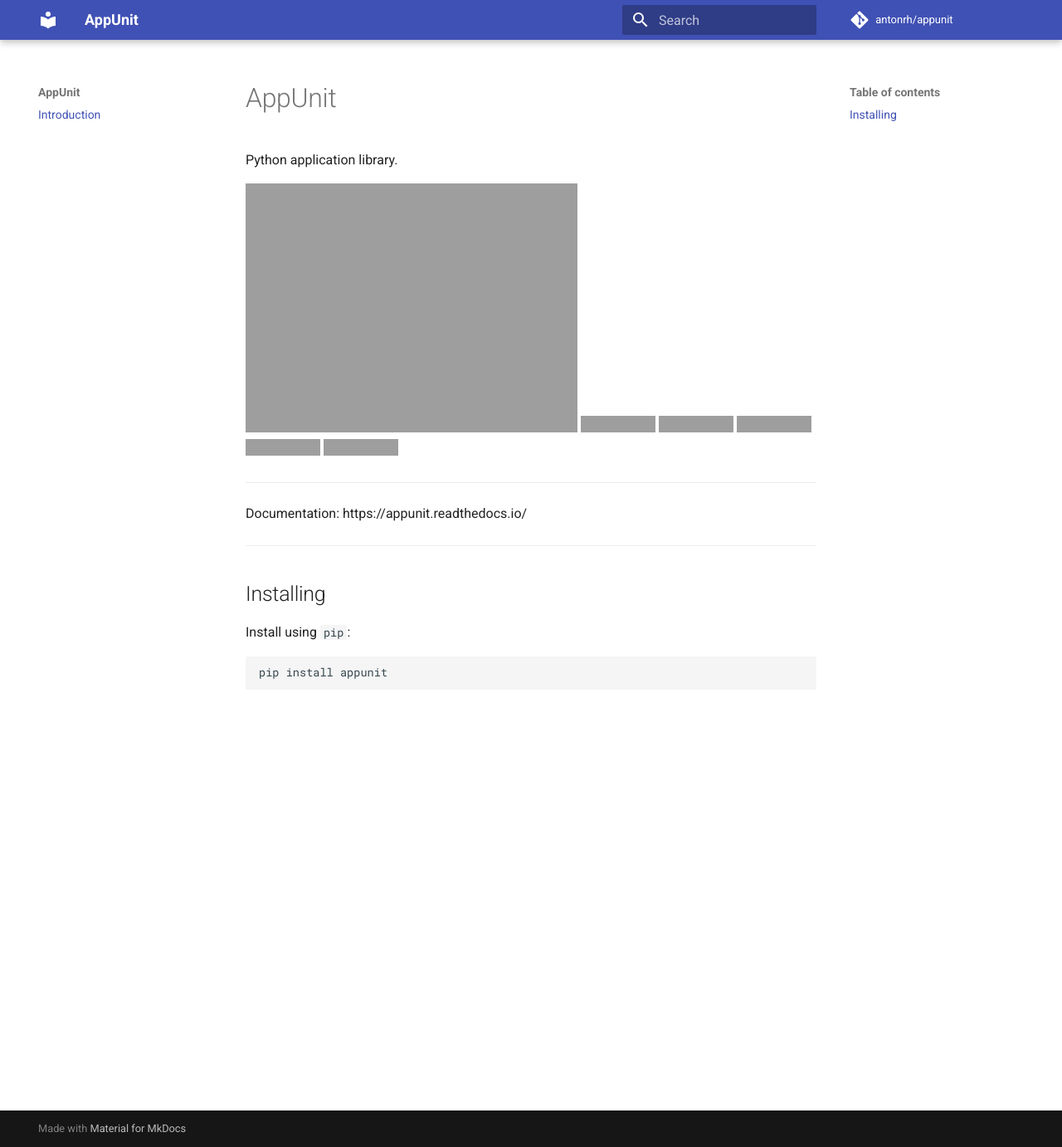
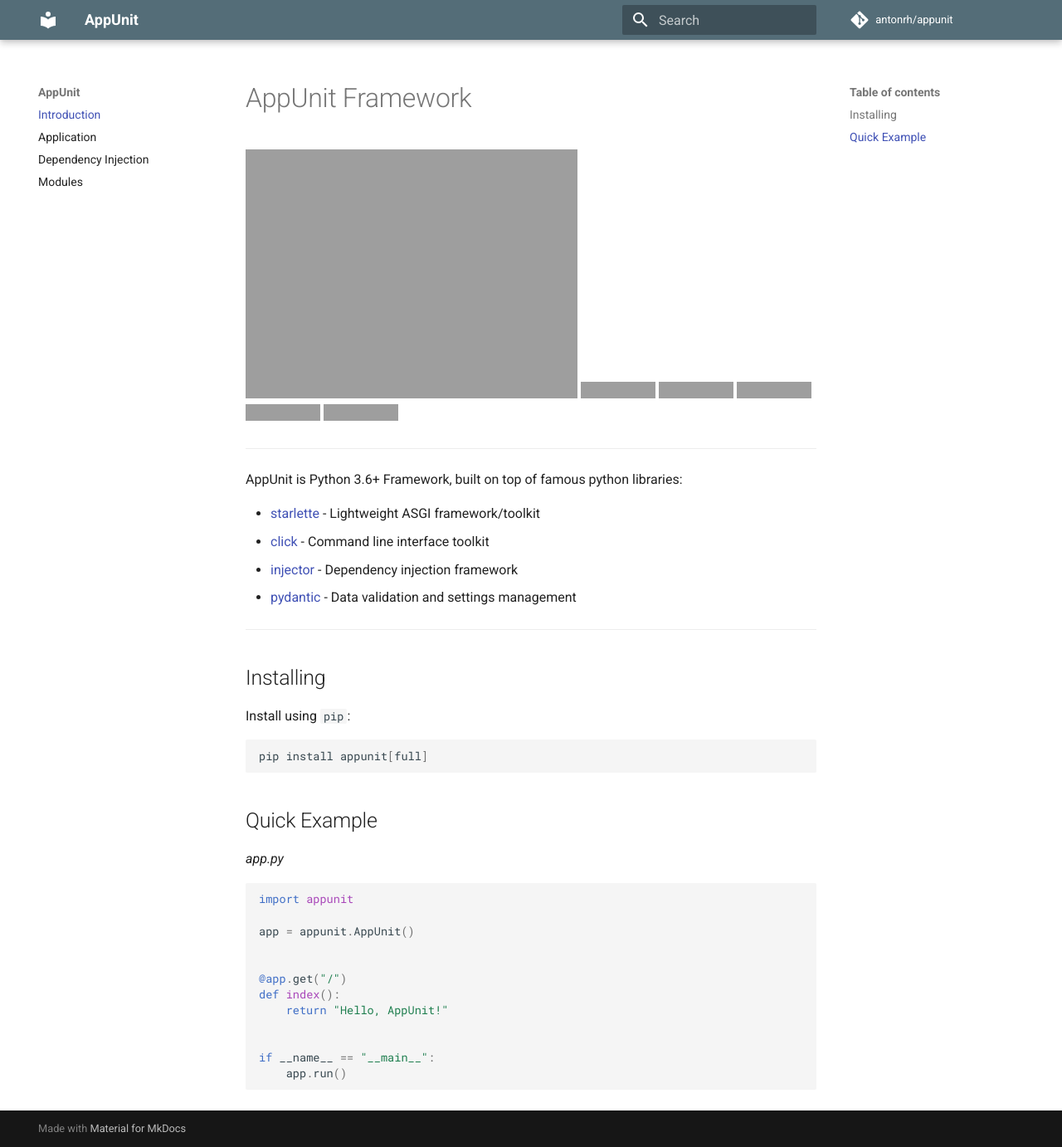
Before and after one commit to antonrh/appunit, an MkDocs documentation site: the page built from docs/index.md, in a window 1280 px wide and 1382 px high. Shown: the whole window at 83% size. Built offline with MkDocs 1.6.1 and Material for MkDocs 9.7.7, drawn with Linux system fonts in a browser that asks for light colours; comment, search, counter and statistics services are not loaded; grey boxes are pictures that could not be loaded.

Commit message:
Updated inital docs

````diff
--- a/docs/index.md
+++ b/docs/index.md
@@ -1,6 +1,4 @@
-# AppUnit
-
-Python application library.
+# AppUnit Framework
 
 ![tests](https://github.com/antonrh/appunit/workflows/tests/badge.svg)
 [![codecov](https://codecov.io/gh/antonrh/appunit/branch/master/graph/badge.svg)](https://codecov.io/gh/antonrh/appunit)
@@ -11,7 +9,12 @@
 
 ---
 
-Documentation: https://appunit.readthedocs.io/
+AppUnit is Python 3.6+ Framework, built on top of famous python libraries:
+
+* [starlette](https://github.com/encode/starlette/) - Lightweight ASGI framework/toolkit
+* [click](https://github.com/pallets/click) - Command line interface toolkit
+* [injector](https://github.com/alecthomas/injector) - Dependency injection framework
+* [pydantic](https://github.com/samuelcolvin/pydantic/) - Data validation and settings management
 
 ---
 
@@ -20,5 +23,24 @@
 Install using `pip`:
 
 ```bash
-pip install appunit
+pip install appunit[full]
 ```
+
+## Quick Example
+
+*app.py*
+
+```python
+import appunit
+
+app = appunit.AppUnit()
+
+
+@app.get("/")
+def index():
+    return "Hello, AppUnit!"
+
+
+if __name__ == "__main__":
+    app.run()
+```
--- a/mkdocs.yml
+++ b/mkdocs.yml
@@ -7,6 +7,7 @@
   name: material
   palette:
     scheme: default
+    primary: blue grey
 
 plugins:
   - search
@@ -17,6 +18,9 @@
 
 nav:
   - Introduction: index.md
+  - Application: application.md
+  - Dependency Injection: dependency-injection.md
+  - Modules: modules.md
 
 markdown_extensions:
   - markdown.extensions.codehilite:
--- a/pyproject.toml
+++ b/pyproject.toml
@@ -13,6 +13,7 @@
 mkdocs = {version = "^1.1.2", extras = ["docs"]}
 mkdocs-material = {version = "^5.5.7", extras = ["docs"]}
 uvicorn = {version = "^0.11.8", extras = ["full"]}
+pydantic = "^1.6.1"
 
 [tool.poetry.dev-dependencies]
 isort = "^5.4.2"
````
Also changed, not shown: README.md (+9 -4 lines), docs/application.md (added, +3 -0 lines), docs/dependency-injection.md (added, +3 -0 lines), docs/modules.md (added, +3 -0 lines), 1 other file.
